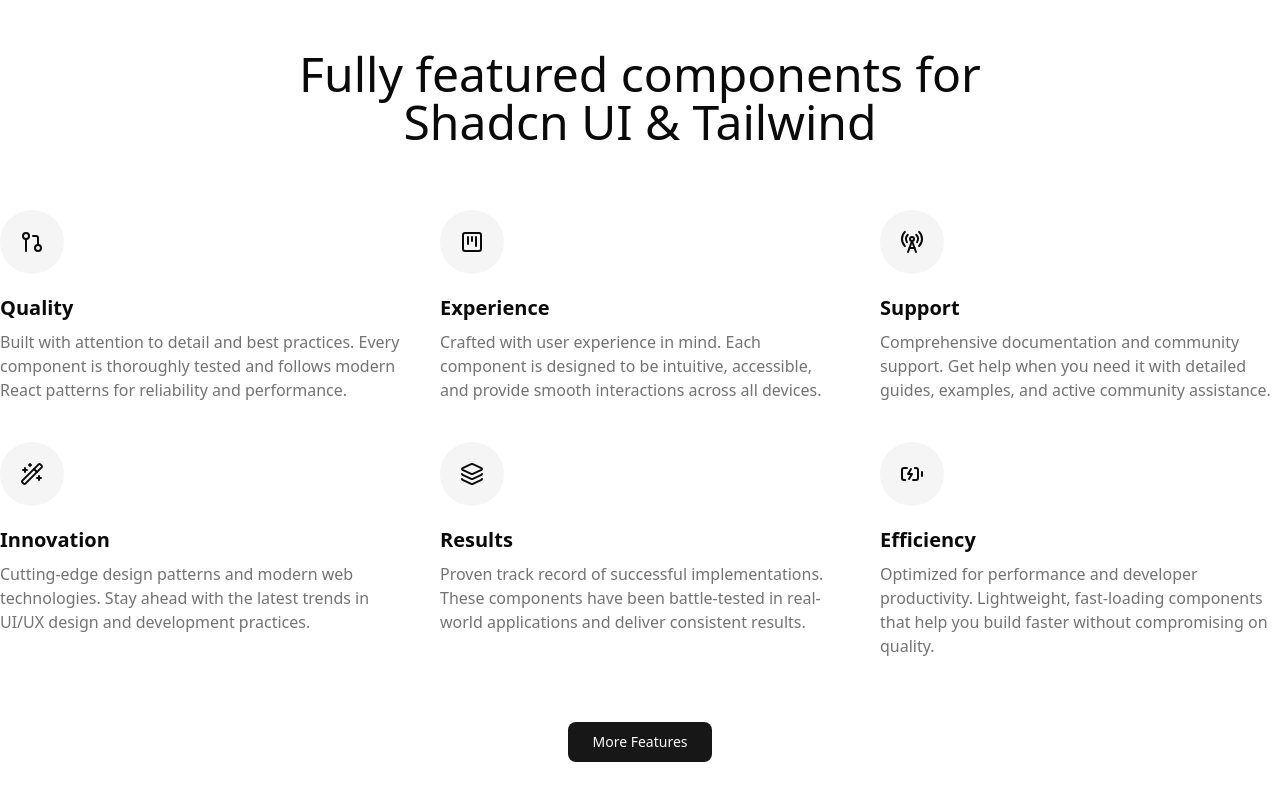
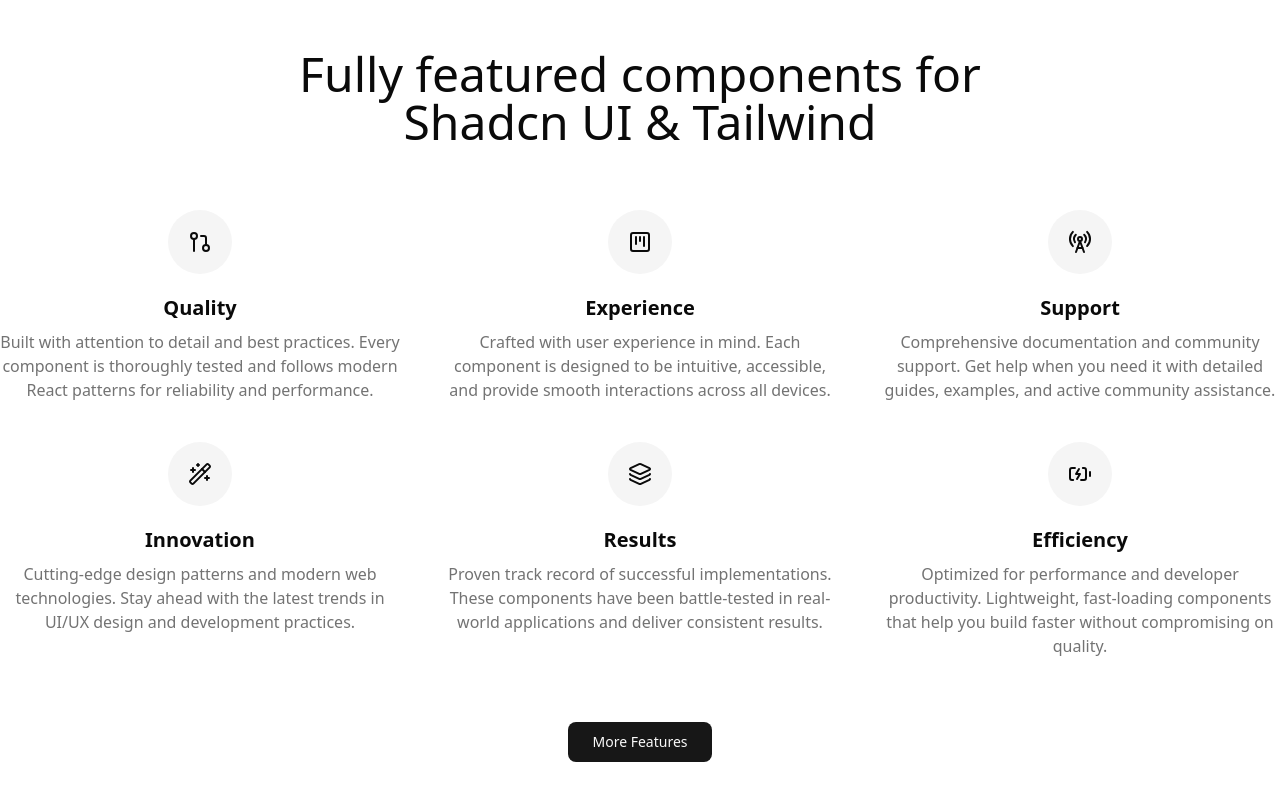
Before and after one commit to Sergyoga2/sub, a Next.js app: page / in a window 1280 px wide. Shown: the part 1017-1817 px from the top of the page. Built offline with nearby package versions, Linux system fonts and the light colour scheme.

Commit message:
center feature43 block

```diff
--- a/components/feature43.tsx
+++ b/components/feature43.tsx
@@ -81,7 +81,7 @@
         )}
         <div className="grid gap-10 md:grid-cols-2 lg:grid-cols-3">
           {features.map((feature, i) => (
-            <div key={i} className="flex flex-col">
+            <div key={i} className="flex flex-col items-center text-center">
               <div className="mb-5 flex size-16 items-center justify-center rounded-full bg-accent">
                 {feature.icon}
               </div>
```
